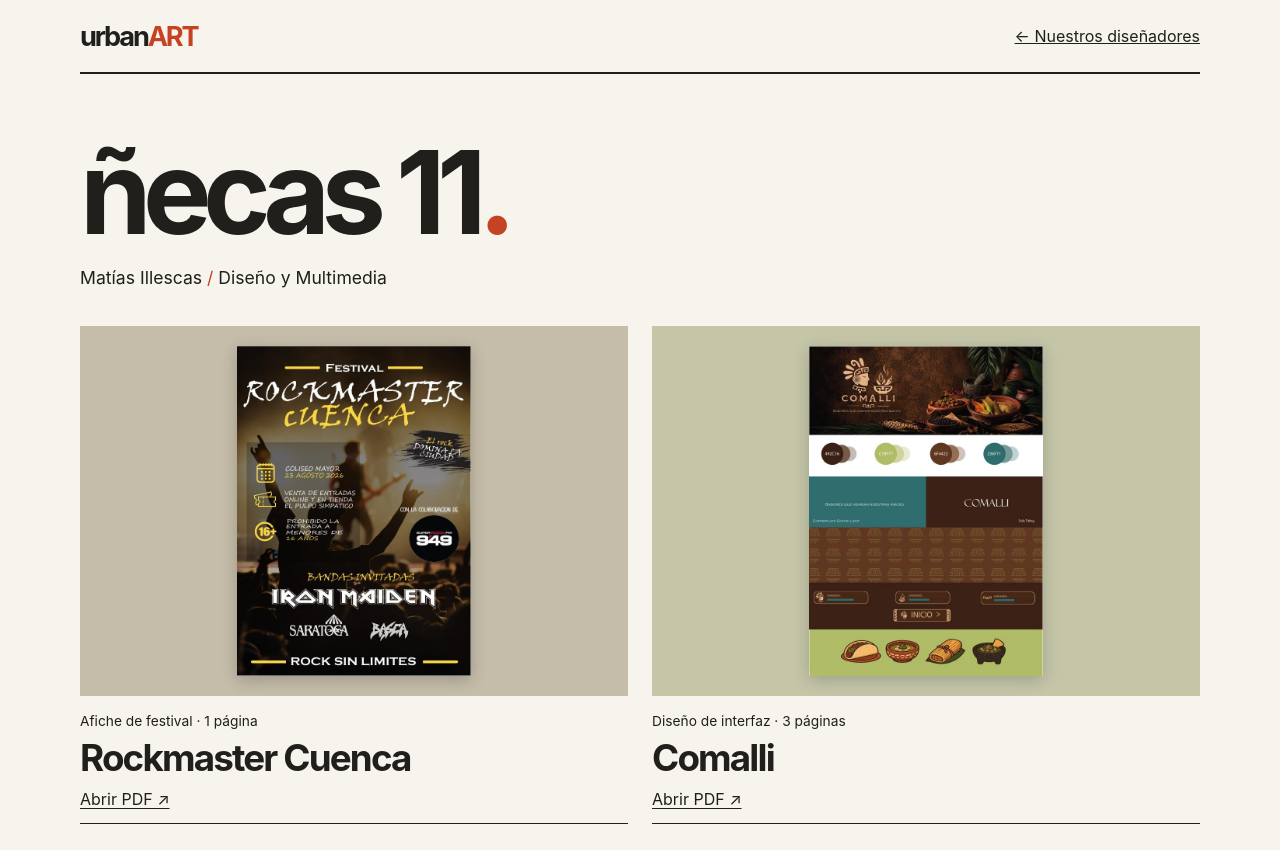
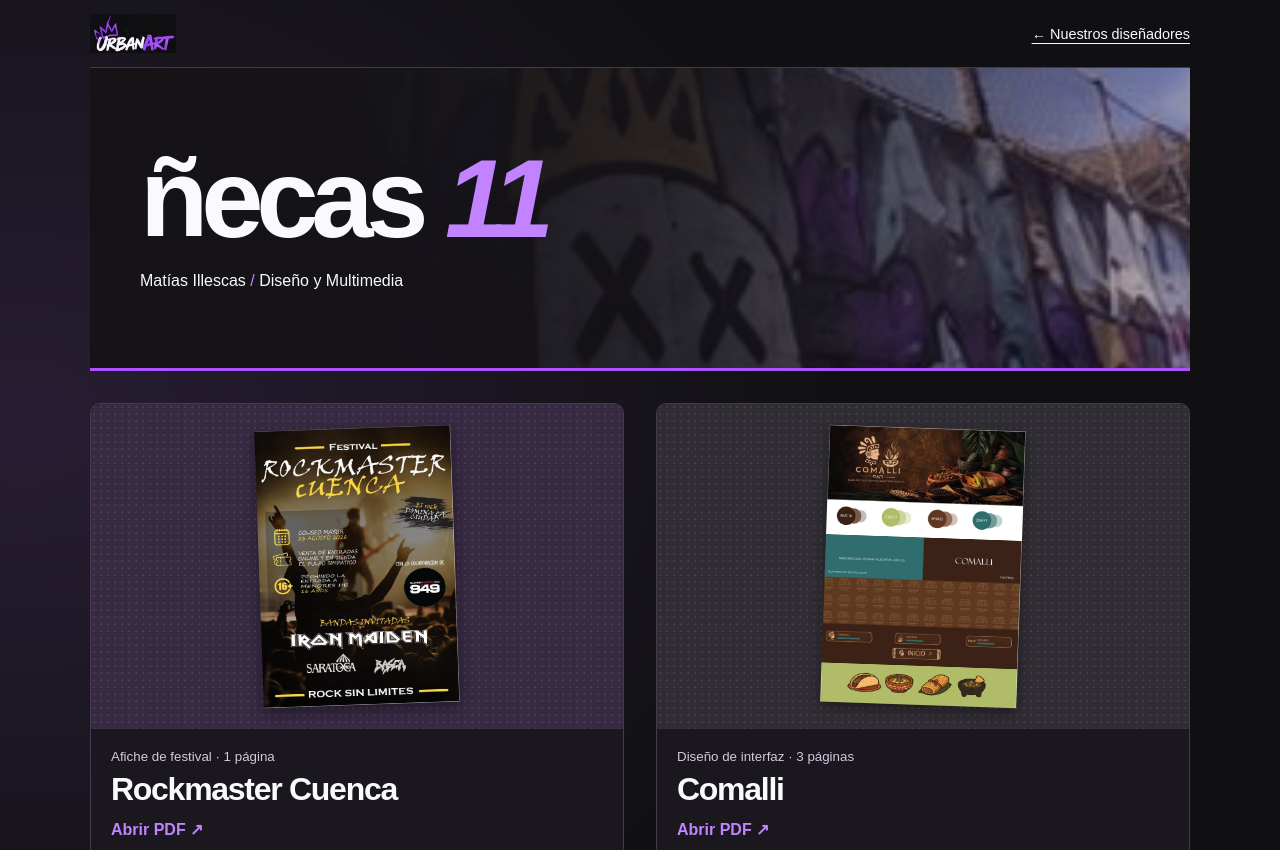
Before and after one commit to Matias200811/UrbanArt, a plain HTML site: page necas-11/index.html in a window 1280 px wide. Shown: the top 850 px of the page. Drawn offline with Linux system fonts and the light colour scheme.

Commit message:
Rediseña la galería con los colores y el mural de UrbanArt

```diff
--- a/necas-11/galeria.css
+++ b/necas-11/galeria.css
@@ -1,38 +1,40 @@
 * { box-sizing: border-box; }
-:root { --papel: #f6f4ed; --tinta: #201f1c; --acento: #c54322; }
-body { margin: 0; color: var(--tinta); background: var(--papel); font-family: Inter, Arial, sans-serif; }
-header, main { width: min(1120px, 90%); margin: auto; }
-header { min-height: 74px; display: flex; align-items: center; justify-content: space-between; border-bottom: 2px solid; gap: 16px; }
-header b { font-size: 1.7rem; letter-spacing: -.08em; }
-header b span, h1 span, .bio span { color: var(--acento); }
+:root { --negro: #101012; --blanco: #faf9fc; --lila: #c183ff; }
+body {
+  margin: 0; color: var(--blanco); font-family: "DM Sans", Arial, sans-serif;
+  background: radial-gradient(ellipse at 2% 30%, #271d33 0, transparent 47%), var(--negro);
+}
+header, main { width: min(1100px, 90%); margin: auto; }
+header { min-height: 68px; display: flex; justify-content: space-between; align-items: center; gap: 12px; border-bottom: 1px solid #46374c; }
+.marca { display: block; width: 86px; }
 a { color: inherit; }
-a:focus-visible { outline: 4px solid #1565ab; outline-offset: 4px; }
-main { padding: clamp(30px, 5vw, 70px) 0; }
+header a { font-size: .9rem; text-underline-offset: 4px; }
+a:focus-visible { outline: 3px solid var(--lila); outline-offset: 4px; }
+main { padding-bottom: 4rem; }
+.cabecera {
+  padding: clamp(36px, 6vw, 75px) 0;
+  background: linear-gradient(90deg, #151318 24%, #151318db 54%, #28143657), url("../mural.png") right center / cover;
+  padding-left: clamp(18px, 4vw, 50px);
+  border-bottom: 3px solid #ac53ff;
+}
 h1, h2, p { margin: 0; }
-h1 { font-size: clamp(3rem, 9vw, 7.2rem); letter-spacing: -.075em; line-height: .95; }
-h2 { font-size: clamp(1.55rem, 3vw, 2.3rem); letter-spacing: -.05em; }
-small { font-size: .86rem; }
-.bio { margin: 20px 0 38px; font-size: 1.1rem; }
-.perfil, article a { display: block; text-decoration: none; }
-.perfil { margin-top: 32px; border: 1px solid; }
-.collage { display: grid; grid-template-columns: repeat(3,1fr); overflow: hidden; background: #353029; height: clamp(145px, 23vw, 270px); }
-.collage img { width: 100%; height: 100%; min-height: 0; object-fit: cover; object-position: 50% 26%; }
-.firma, .pie { padding: 18px; }
-.firma { display: flex; align-items: center; justify-content: space-between; gap: 12px; }
-.boton { background: var(--tinta); color: white; padding: 12px 16px; }
-.rejilla { display: grid; grid-template-columns: repeat(2,minmax(0,1fr)); gap: 32px 24px; }
-.obra { height: clamp(240px, 32vw, 370px); padding: 20px; display: grid; place-items: center; }
-.obra img { max-width: 100%; max-height: 100%; min-height: 0; object-fit: contain; box-shadow: 0 4px 15px #0003; }
-.fundamentos { background: #c5bca9; }
-.ui-pack { background: #c5c6a8; }
-.interactivo { background: #d9bba1; }
-.portafolio { background: #d1d2d0; }
-.pie { padding: 14px 0; border-bottom: 1px solid; }
-.pie h2 { margin: 5px 0 9px; }
-.abrir { text-decoration: underline; text-underline-offset: 3px; }
-article a:hover h2, .perfil:hover h2 { color: var(--acento); }
+h1 { font-size: clamp(3.4rem, 9vw, 7rem); letter-spacing: -.065em; line-height: 1; }
+h1 span { color: var(--lila); font-style: italic; }
+.bio { margin-top: 14px; line-height: 1.5; }
+.bio span { color: var(--lila); }
+.rejilla { display: grid; grid-template-columns: repeat(2,minmax(0,1fr)); gap: clamp(16px, 3vw, 32px); margin-top: 32px; }
+article a { display: block; background: #1a171e; border: 1px solid #48394f; border-radius: 10px; overflow: hidden; text-decoration: none; }
+.obra { height: clamp(210px, 29vw, 325px); padding: 24px; display: grid; place-items: center; background-color: #372a43; background-image: radial-gradient(#ffffff19 1px, transparent 1px); background-size: 7px 7px; }
+.ui-pack, .interactivo { background-color: #302d34; }
+.obra img { max-width: 100%; max-height: 100%; min-height: 0; object-fit: contain; box-shadow: 0 5px 14px #0006; transform: rotate(-2deg); }
+.ui-pack img, .portafolio img { transform: rotate(2deg); }
+.pie { padding: 18px 20px; }
+small { color: #d5c8df; }
+h2 { margin: 6px 0 12px; font-size: clamp(1.5rem, 3vw, 2rem); letter-spacing: -.04em; }
+.abrir { color: var(--lila); font-weight: bold; }
+article a:hover, article a:focus-visible { border-color: var(--lila); }
+article a:hover .abrir { text-decoration: underline; }
 @media (max-width: 620px) {
   .rejilla { grid-template-columns: 1fr; }
-  header a { font-size: .88rem; }
-  .boton { padding: 10px; font-size: .88rem; }
+  .cabecera { background-position: 64% center; }
 }
--- a/necas-11/index.html
+++ b/necas-11/index.html
@@ -1,6 +1,6 @@
 <!doctype html>
-<html lang="es"><head><meta charset="utf-8"><meta name="viewport" content="width=device-width, initial-scale=1"><title>ñecas 11 · urbanART</title><link rel="stylesheet" href="galeria.css"></head><body><header><b>urban<span>ART</span></b><a href="../index.html">← Nuestros diseñadores</a></header>
-<main><h1>ñecas 11<span>.</span></h1><p class="bio">Matías Illescas <span>/</span> Diseño y Multimedia</p><div class="rejilla">
+<html lang="es"><head><meta charset="utf-8"><meta name="viewport" content="width=device-width, initial-scale=1"><title>ñecas 11 · urbanART</title><link rel="stylesheet" href="galeria.css"></head><body><header><a href="../index.html"><img class="marca" src="../marca.png" alt="UrbanArt · Inicio"></a><a href="../index.html#disenadores">← Nuestros diseñadores</a></header>
+<main><div class="cabecera"><h1>ñecas <span>11</span></h1><p class="bio">Matías Illescas <span>/</span> Diseño y Multimedia</p></div><div class="rejilla">
 <article><a href="archivos/fundamentos.pdf" aria-label="Abrir Rockmaster Cuenca en PDF"><div class="obra fundamentos"><img src="portadas/fundamentos.jpg" alt="Portada de Rockmaster Cuenca"></div><div class="pie"><small>Afiche de festival · 1 página</small><h2>Rockmaster Cuenca</h2><span class="abrir">Abrir PDF ↗</span></div></a></article>
 <article><a href="archivos/ui-pack.pdf" aria-label="Abrir Comalli en PDF"><div class="obra ui-pack"><img src="portadas/ui-pack.jpg" alt="Portada de Comalli"></div><div class="pie"><small>Diseño de interfaz · 3 páginas</small><h2>Comalli</h2><span class="abrir">Abrir PDF ↗</span></div></a></article>
 <article><a href="archivos/interactivo.pdf" aria-label="Abrir Miguel Ángel en PDF"><div class="obra interactivo"><img src="portadas/interactivo.jpg" alt="Portada de Miguel Ángel"></div><div class="pie"><small>PDF interactivo · 3 páginas</small><h2>Miguel Ángel</h2><span class="abrir">Abrir PDF ↗</span></div></a></article>
```
